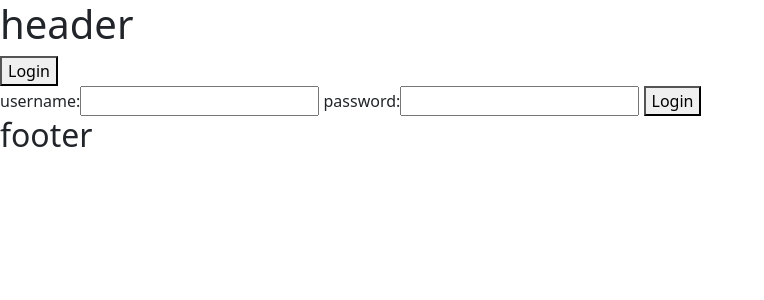
After one commit to marekgacek45/CMS-Project, a PHP site: page /login.php in a window 1280 px wide. The commit adds this page. Shown: the top 300 px of the page, without its empty margins (0-764 px from the left). Run offline with PHP 8.4, Linux system fonts and the light colour scheme.

Commit message:
add simple logic of login

```diff
--- a/src/header/header.php
+++ b/includes/header.php
@@ -13,3 +13,6 @@
 <body>
 
 <h1>header</h1>
+
+<a href="login.php"><button>Login</button></a>
+<!-- jeżeli jestem na stronie login musi to być niewidoczne -->
--- /dev/null
+++ b/login.php
@@ -0,0 +1,35 @@
+<?php
+
+session_start();
+
+if ($_SERVER["REQUEST_METHOD"] === 'POST') {
+
+    if ($_POST['username'] === 'admin' && $_POST['password'] === 'admin') {
+
+session_regenerate_id(true);
+
+        $_SESSION['is_logged_in'] = true;
+
+        header('Location:index.php');
+
+    } else {
+       echo "invalid";
+
+    }
+}
+
+?>
+
+
+
+
+<?php require('includes/header.php') ?>
+
+<form  method="post">
+    <label for="username">username:</label><input type="text" name="username" id="username">
+    <label for="username">password:</label><input type="password" name="password" id="password">
+    <button type="submit">Login</button>
+</form>
+
+
+<?php require('includes/footer.php') ?>
```
Also changed, not shown: index.php (added, +17 -0 lines), public/index.php (deleted, +0 -17 lines), includes/footer.php (renamed from src/footer/footer.php).
